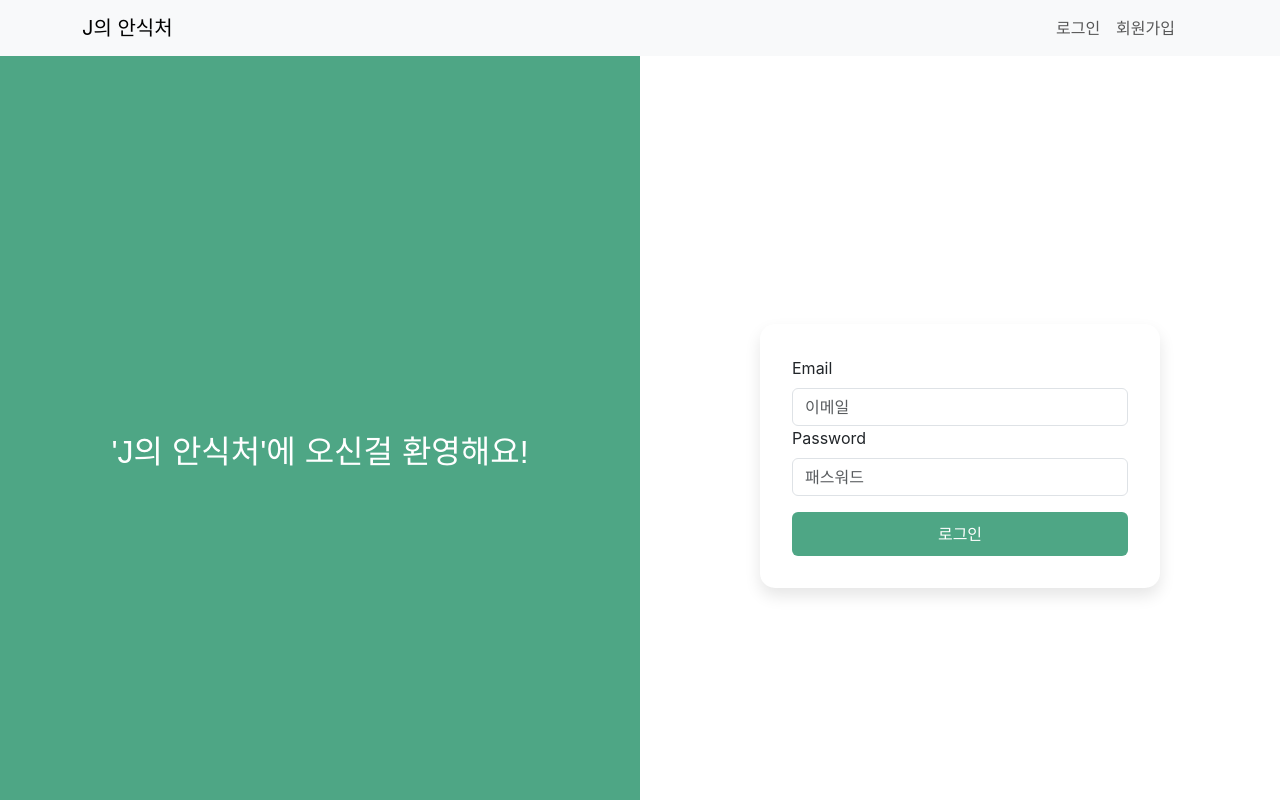
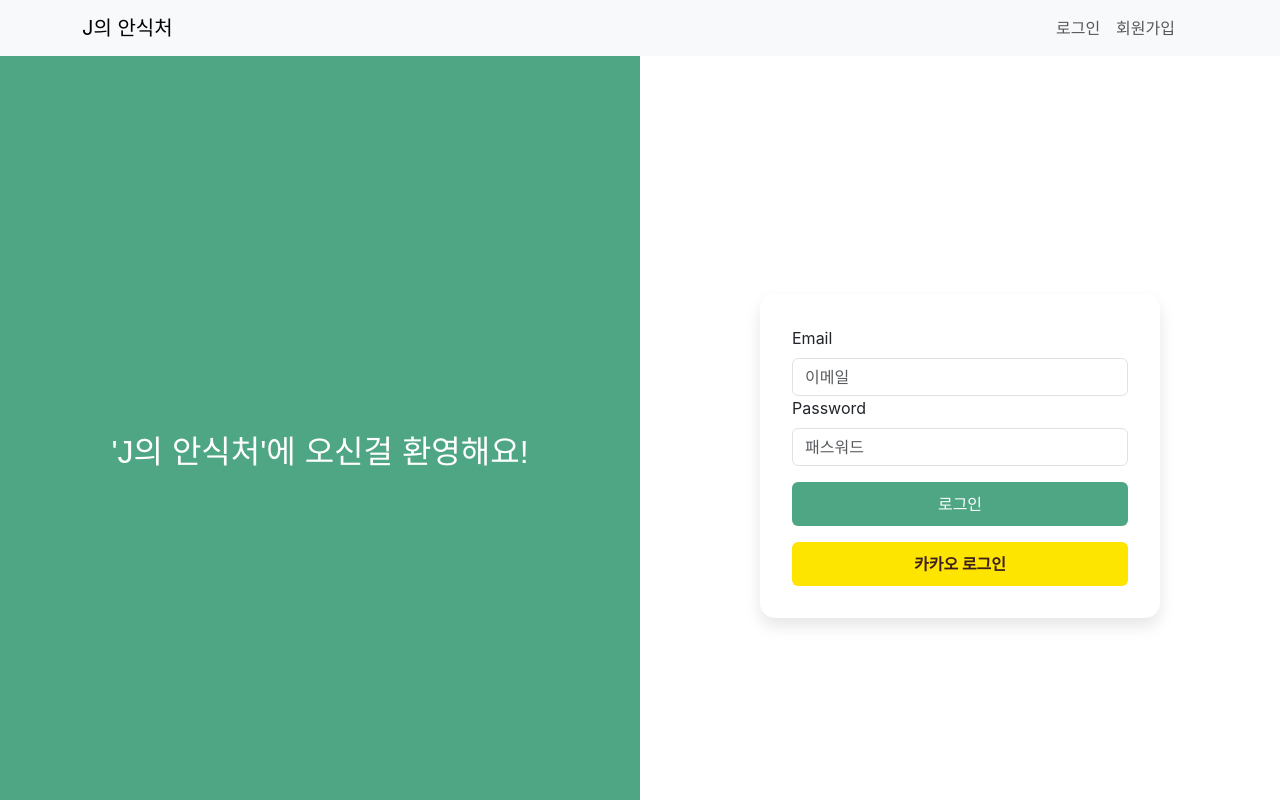
Before and after one commit to B3-mojito/RestPlaceForJFront, a React (Create React App) app in the folder j-front/: page /login in a window 1280 px wide. Shown: the top 800 px of the page. Built offline with nearby package versions, Linux system fonts and the light colour scheme.

Commit message:
fix : 카카오 로그인 복구

```diff
--- a/j-front/src/component/Login.js
+++ b/j-front/src/component/Login.js
@@ -52,6 +52,9 @@ const Login = ({ toggle }) => {
       alert('로그인 실패...');
     }
   };
+  const handleKakaoLogin = () => {
+    window.location.href = 'https://kauth.kakao.com/oauth/authorize?client_id=6f65bf43b64eb76a47ee7c87702d19b2&redirect_uri=https://restplaceforj.com/oauth/kakao/callback&response_type=code';
+  };
 
   return (
       <>
@@ -86,6 +89,7 @@ const Login = ({ toggle }) => {
               <Button variant="success" type="submit" className="login-button">
                 로그인
               </Button>
+              <Button className="kakao-login-button mt-3" onClick={handleKakaoLogin}> 카카오 로그인 </Button>
             </Form>
           </div>
         </div>
```
